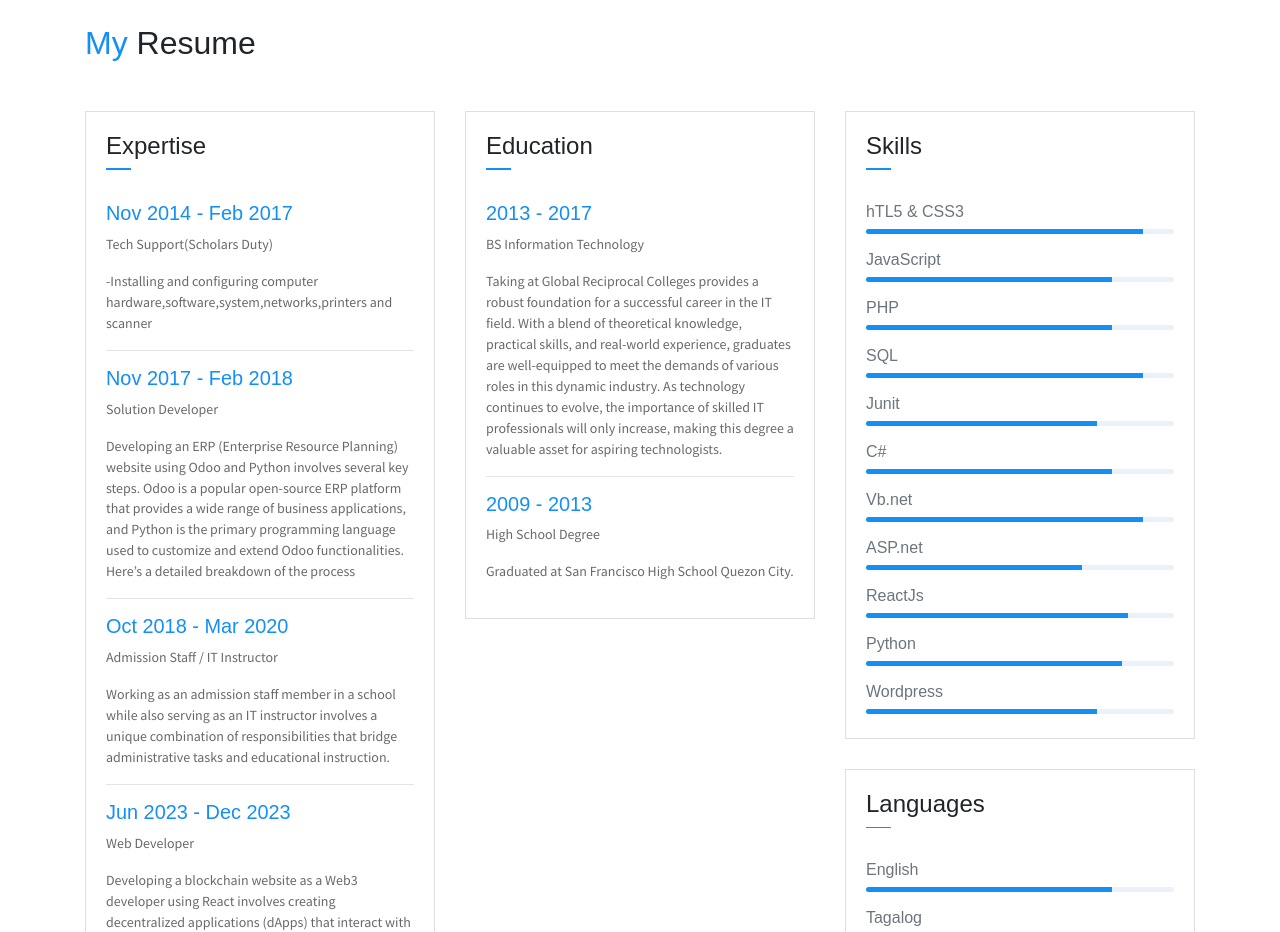
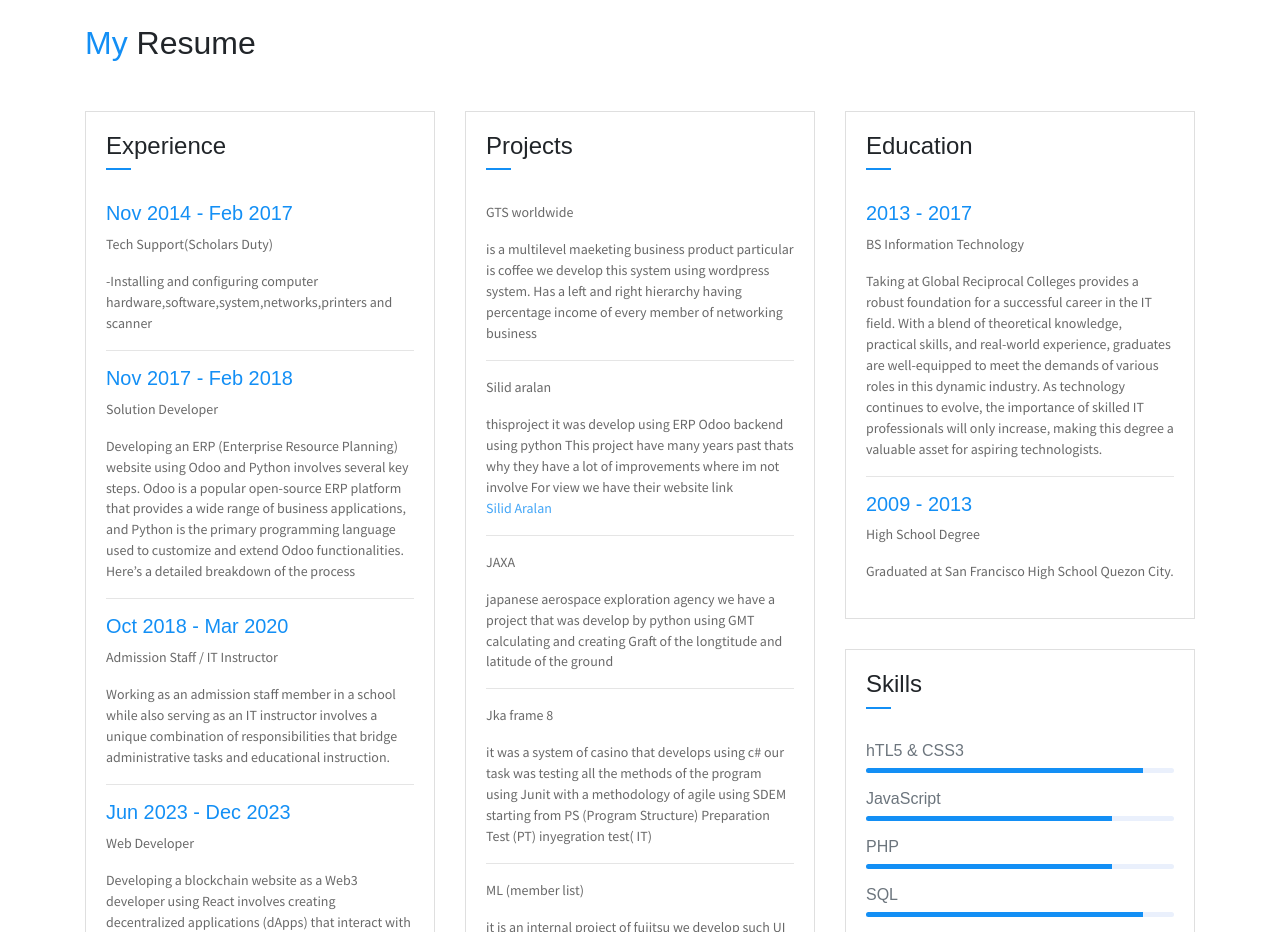
Before and after one commit to CodeG07/Portfolio, a website: page index.html in a window 1280 px wide. Shown: the part 1480-2412 px from the top of the page. Drawn offline with Linux system fonts and the light colour scheme; some packages are replaced by stand-ins of ours.

Commit message:
commit
New Update

```diff
--- a/index.html
+++ b/index.html
@@ -122,7 +122,7 @@
                     <div class="card">
                        <div class="card-header">
                             <div class="mt-2">
-                                <h4>Expertise</h4>
+                                <h4>Experience</h4>
                                 <span class="line"></span>
                             </div>
                         </div>
@@ -165,6 +165,65 @@
                         </div>
                     </div>
                 </div>
+
+                <div class="col-md-6 col-lg-4">
+                    <div class="card">
+                       <div class="card-header">
+                            <div class="mt-2">
+                                <h4>Projects</h4>
+                                <span class="line"></span>
+                            </div>
+                        </div>
+                        <div class="card-body">
+                            <P>GTS worldwide</P>
+                            <P class="subtitle">
+                                is a multilevel maeketing business product particular is coffee we develop this system using wordpress system. Has a left and right hierarchy having percentage income of every member of networking business</P>
+                            <hr>
+
+                            <P>Silid aralan</P>
+                            <P class="subtitle">thisproject it was develop using ERP Odoo backend using python
+                                This project have many years past thats why they have a lot of improvements where im not involve
+                                For view we have their website link <BR>
+                                <a href="https://silidaralan.org/">Silid Aralan</a></P>
+                            <hr>
+
+                            <P>JAXA</P>
+                            <P class="subtitle">japanese aerospace exploration  agency we have a project that was develop by python using GMT calculating and creating Graft of the longtitude and latitude of the ground</P>
+                            <hr>
+
+                            <P>Jka frame 8</P>
+                            <P class="subtitle">it was a system of casino that develops using c# our task was testing all the methods of the program using Junit with a methodology of agile using SDEM starting from PS (Program Structure) Preparation Test (PT) inyegration test( IT) </P>
+                            <hr>
+
+                            <P>ML (member list)</P>
+                            <P class="subtitle">it is an internal project of fujitsu we develop such UI of the system Analyzing the system structure and features database relation we finish the project as a first phase</P>
+                            <hr>
+
+                            <P>TEST DB</P>
+                            <P class="subtitle">it is an internal project of Fujitsu where are in Data migration of the system DML and  DLL
+                            </P>
+                            <hr>
+
+                            <P>Healthcare Migration</P>
+                            <P class="subtitle">this project in whole entire Hospital in Japan it is a data managing we have a system specs and system testing guide and also we a debugging part of our test is 100% are accurate and no bugs</P>
+                            <hr>
+
+                            <P>ABR ICAp</P>
+                            <P class="subtitle">This project is a medical equipment of GA1180 existing we added another feature of the program using vb.Net Asp.Net  with database of sql Server adding methods of the DRIVE PARTS CALIBRATION INFO DEGRATION INTERNAL INFO CHECK INFO EROR SENSOR HISTORY INFORMATION TIME RESET this GA1180 has a sub system RM optimal </P>
+                            <hr>
+
+                            <P>Emana</P>
+                            <P class="subtitle">We develop a crypto blockchain website using react js creating smart contract<BR>
+                                <a href="https://emanacoin.com/">Emana</a><BR>
+                                <a href="https://onpalexpress.com/?fbclid=IwY2xjawI9xVJleHRuA2FlbQIxMQABHao5S42A-1BrHsMxJFBCWnRMLJA0AFJAuaV2YZNs-21LA6sx7tPBXAVvdg_aem_5BfGIQ7XSWp13grznPtGjg">On pal express</a>
+                            </P>
+                            <hr>
+
+
+
+                        </div>
+                    </div>
+                </div>
                 <div class="col-md-6 col-lg-4">
                     <div class="card">
                        <div class="card-header">
@@ -184,8 +243,8 @@
 
                         </div>
                     </div>
-                </div>
-                <div class="col-lg-4">
+
+
                     <div class="card">
                        <div class="card-header">
                             <div class="pull-left">
```
